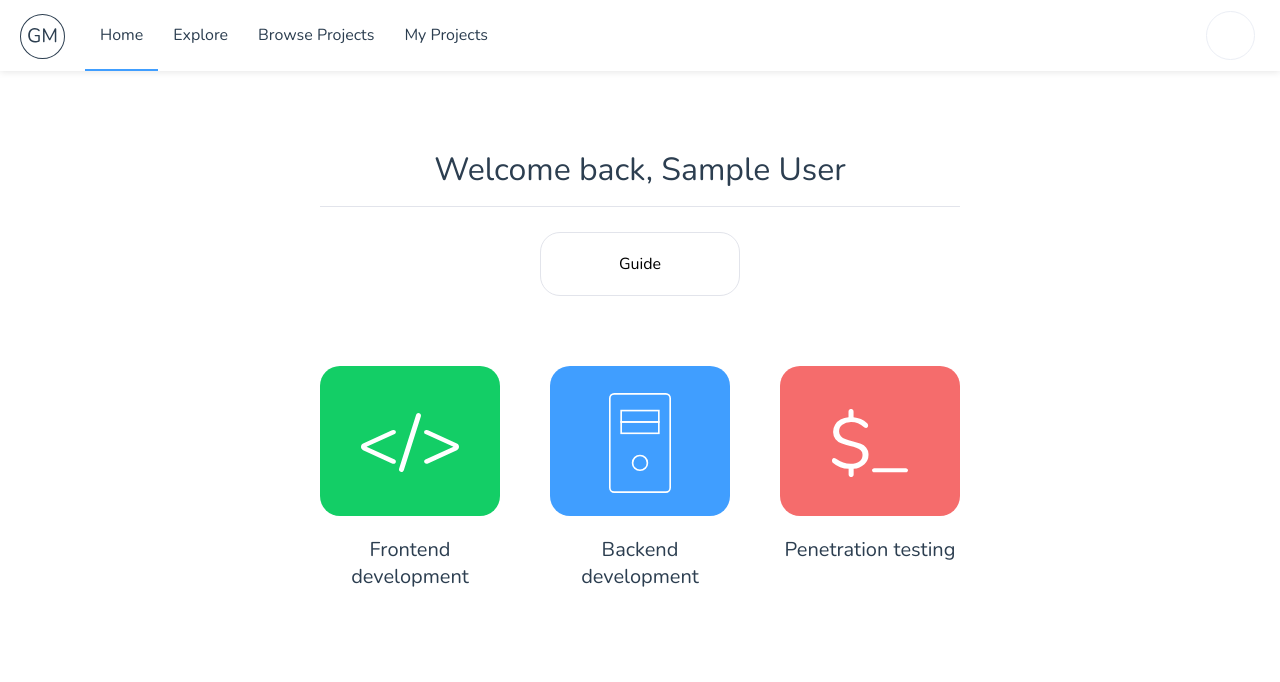
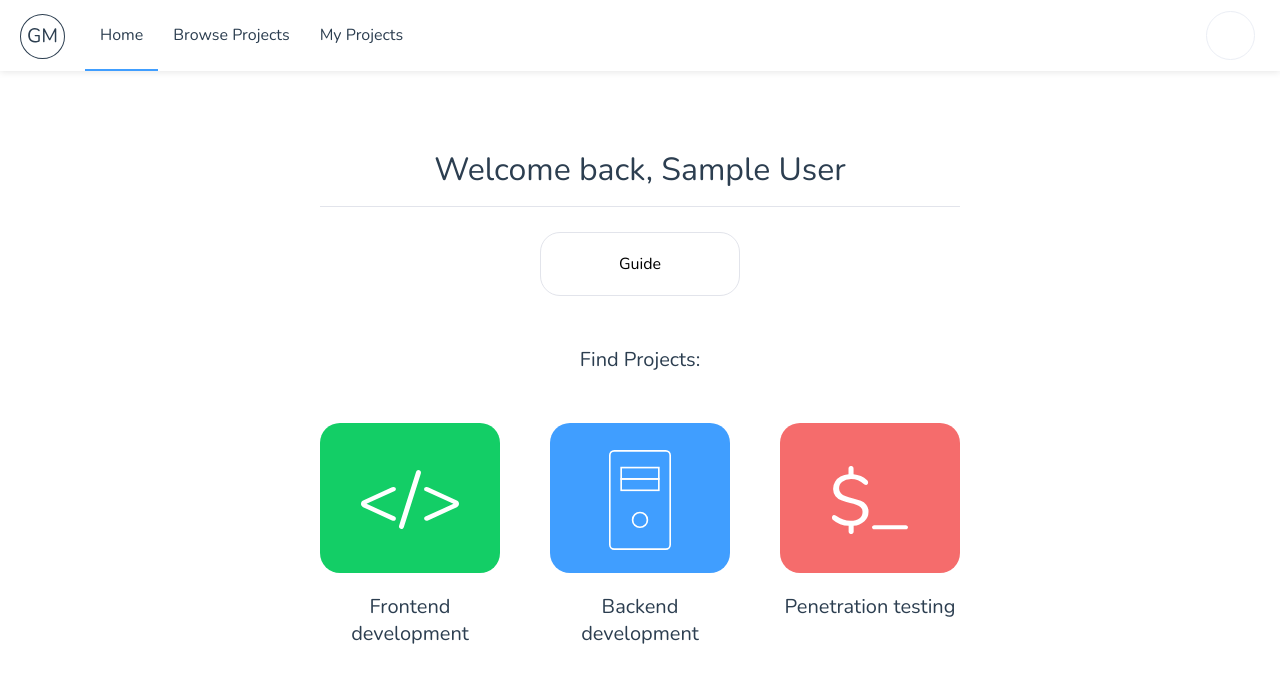
Before and after one commit to zachleong/12project, a Vue app: page / in a window 1280 px wide. Shown: the top 682 px of the page. Built offline with nearby package versions, Linux system fonts and the light colour scheme; no server answers; sample sign-in values are in the browser's storage.

Commit message:
Minor changes to home page and ui fixes

```diff
--- a/src/App.vue
+++ b/src/App.vue
@@ -102,4 +102,7 @@ h3 {
   border-top: 1px solid #ebeef5;
   padding-top: 15px;
 }
+.twenty {
+  font-size: 20px;
+}
 </style>
--- a/src/components/Navbar.vue
+++ b/src/components/Navbar.vue
@@ -27,7 +27,9 @@
         class="brand navlink"
       />
       <router-link to="/" class="navlink">Home</router-link>
-      <router-link to="/explore" class="navlink">Explore</router-link>
+      <template v-if="!userIsAuth">
+        <router-link to="/explore" class="navlink">Explore</router-link>
+      </template>
       <router-link to="/projects" class="navlink">Browse Projects</router-link>
       <template v-if="userIsAuth">
         <router-link to="/myprojects" class="navlink">My Projects</router-link>
--- a/src/firebase/firebase.js
+++ b/src/firebase/firebase.js
@@ -167,6 +167,7 @@ export const createAccount = (username, email, password) => {
         displayName: username,
         userID: usercred.user.uid
       });
+      store.commit("setUserName", username);
     });
 };
 export const getMyInfo = () => {
--- a/src/views/CreateProject.vue
+++ b/src/views/CreateProject.vue
@@ -112,7 +112,7 @@ export default {
 .el-input__inner {
   font-size: 16px !important;
   font-family: "Nunito", sans-serif;
-  height: 44px !important;
+  min-height: 44px !important;
   border: 1px solid #ebeef5 !important;
 }
 </style>
--- a/src/views/Home.vue
+++ b/src/views/Home.vue
@@ -19,6 +19,7 @@
         <h1 class="welcome-title">Welcome back, {{ userName }}</h1>
         <button class="big-btn" @click="goToPage(`/guide`)">Guide</button>
         <br />
+        <p class="twenty" style="margin-top: 40px;">Find Projects:</p>
         <div class="grid-container">
           <div
             class="grid-item frontend"
@@ -99,7 +100,7 @@ export default {
   vertical-align: middle;
 }
 .grid-container {
-  margin-top: 60px;
+  margin-top: 30px;
   display: inline-grid;
   grid-template-columns: 1fr 1fr 1fr;
   grid-auto-rows: 150px;
```
